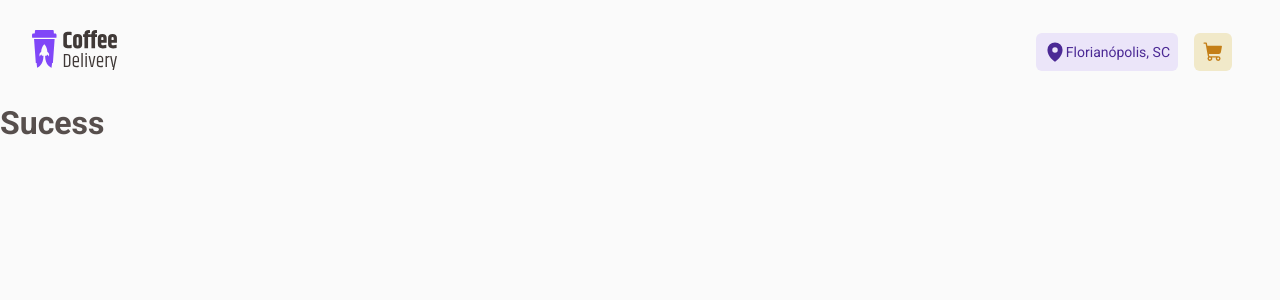
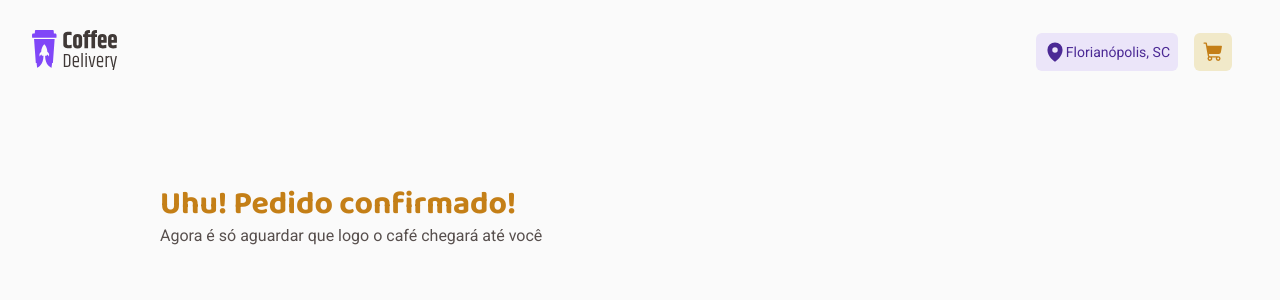
Before and after one commit to iago-monteirog/coffe-delivery-ignite, a React (Vite) app: page /success in a window 1280 px wide. Shown: the top 300 px of the page. Built offline with nearby package versions, Linux system fonts and the light colour scheme.

Commit message:
wip success page

```diff
--- a/src/pages/Success/index.tsx
+++ b/src/pages/Success/index.tsx
@@ -1,5 +1,10 @@
+import * as S from './styles';
+
 export function Success() {
     return (
-        <h1>Sucess</h1>
+        <S.SuccessContainer>
+            <h3>Uhu! Pedido confirmado!</h3>
+            <p>Agora é só aguardar que logo o café chegará até você</p>
+        </S.SuccessContainer>
     )
 }
--- /dev/null
+++ b/src/pages/Success/styles.ts
@@ -0,0 +1,27 @@
+import styled from "styled-components";
+
+export const SuccessContainer = styled.div`
+    display: flex;
+    flex-direction: column;
+
+    margin: 5rem 10rem;
+
+    h3 {
+        color: ${props => props.theme.yellowDark};
+        font-size: 2rem;
+        font-family: 'Baloo 2';
+        line-height: 1.3;
+    }
+`;
+
+export const OrderInfo = styled.div`
+    margin-top: 40px;
+    padding: 40px;
+
+    display: flex;
+    flex-direction: column;
+    align-items: flex-start;
+    gap: 32px;
+
+    border-radius: 6px 32pxs ;
+`;
```
